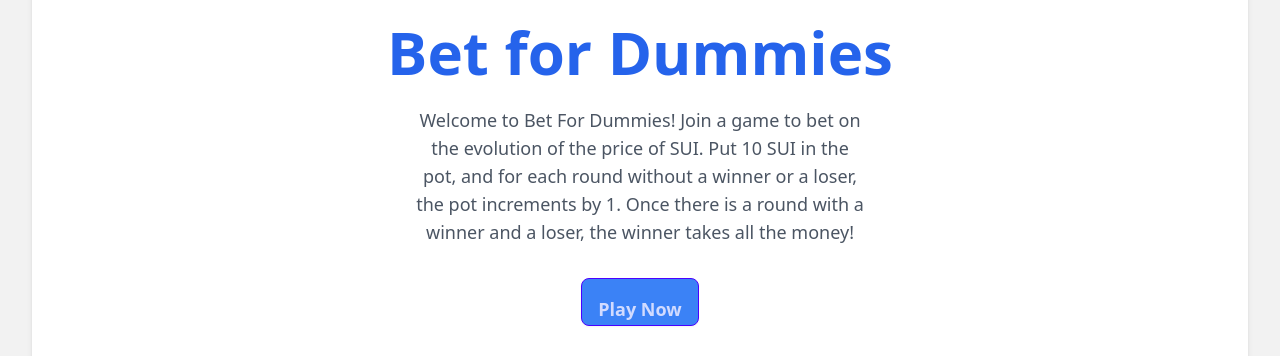
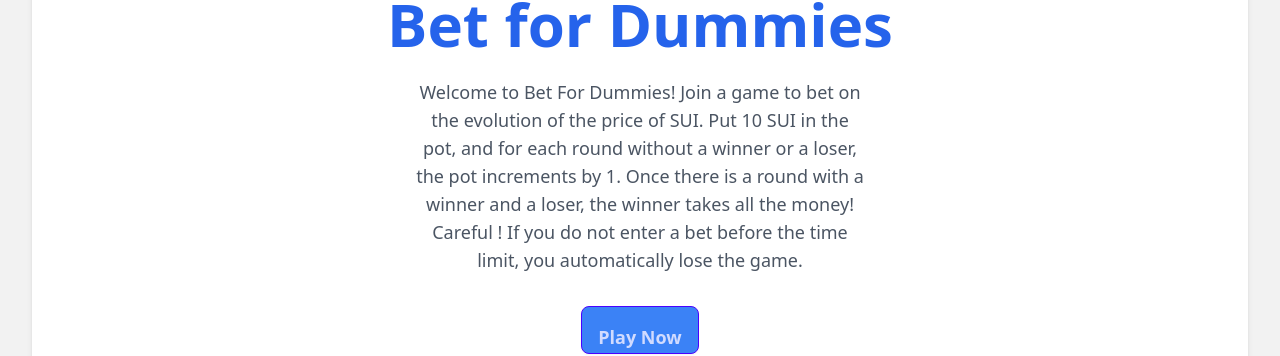
Before and after one commit to bsaepfl/SUIxBSA-Hackathon-Template-2024, a React (Vite) app: page /Landing in a window 1280 px wide. Shown: the part 230-586 px from the top of the page. Built offline with nearby package versions, Linux system fonts and the light colour scheme; what @mysten/sui would draw is missing.

Commit message:
en scooter

```diff
--- a/src/pages/Landing.tsx
+++ b/src/pages/Landing.tsx
@@ -1,7 +1,4 @@
 import Navbar from '../components/Navbar';
-import Graphic from '../components/Graphic';
-import Bottom from '../components/Bottom';
-import Countdown from '../components/Coundown';
 import { Link } from 'react-router-dom';
 
 const Landing = () => {
@@ -16,7 +13,7 @@ const Landing = () => {
               <h1 className="text-6xl font-bold mb-6 text-blue-600">Bet for Dummies</h1>
 
               <p className="text-lg mb-8 text-gray-600 max-w-md mx-auto">
-                Welcome to Bet For Dummies! Join a game to bet on the evolution of the price of SUI. Put 10 SUI in the pot, and for each round without a winner or a loser, the pot increments by 1. Once there is a round with a winner and a loser, the winner takes all the money!
+                Welcome to Bet For Dummies! Join a game to bet on the evolution of the price of SUI. Put 10 SUI in the pot, and for each round without a winner or a loser, the pot increments by 1. Once there is a round with a winner and a loser, the winner takes all the money! Careful ! If you do not enter a bet before the time limit, you automatically lose the game.
               </p>
 
               <Link to="/" className="btn btn-primary bg-blue-500 hover:bg-blue-600 py-4 px-4 text-lg rounded-lg mb-10">
```
Also changed, not shown: src/components/Graphic.tsx (+73 -0 lines).
